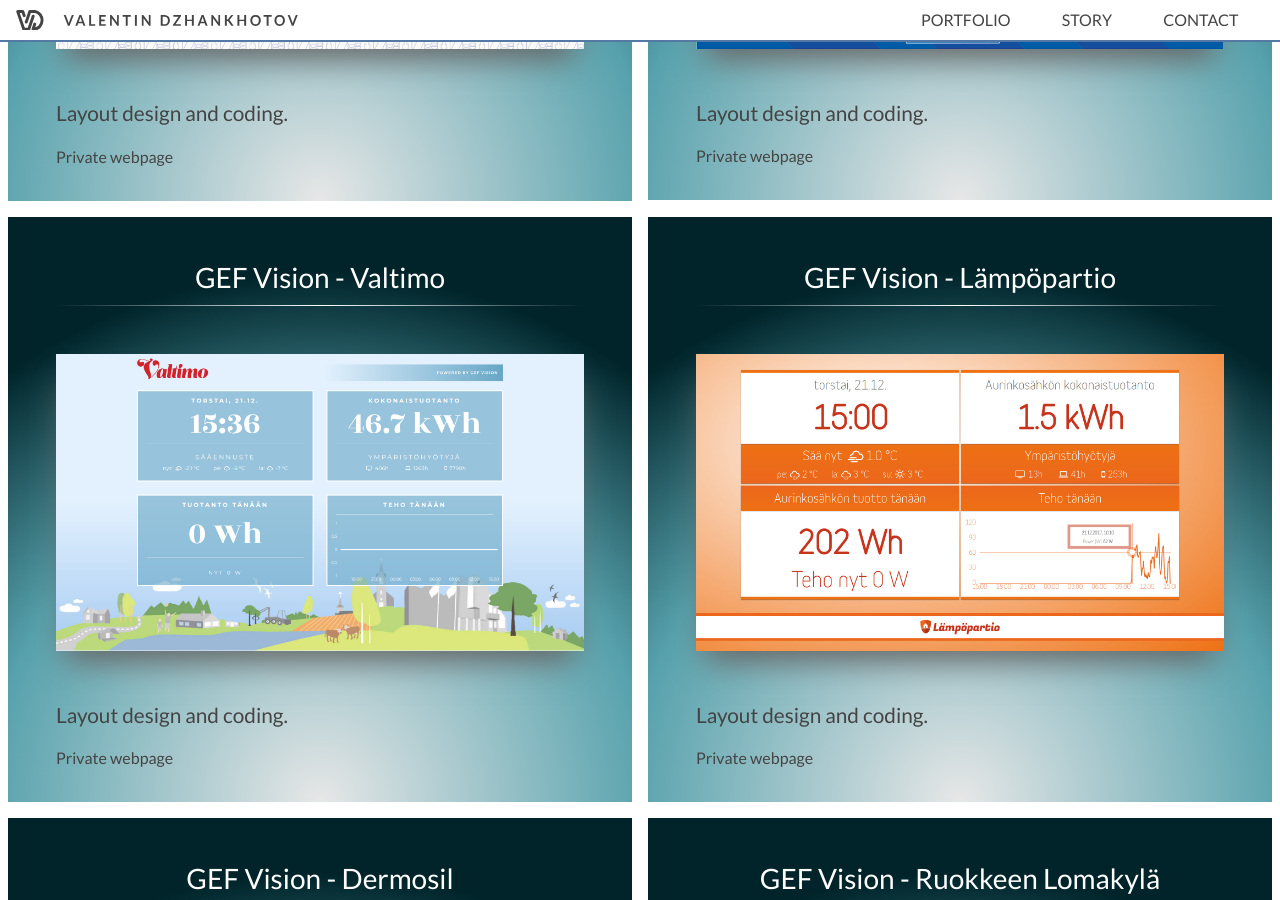
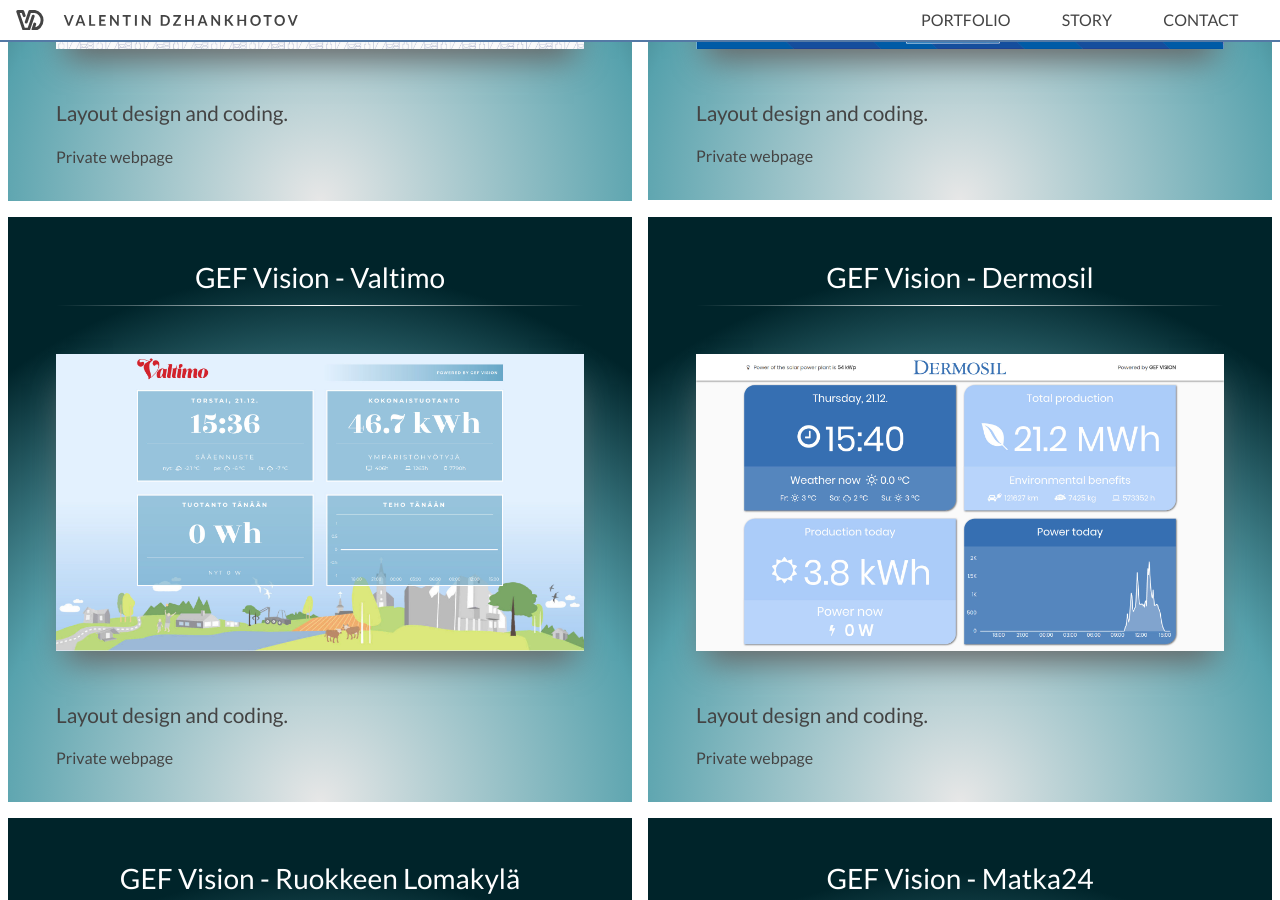
Before and after one commit to vushe/vushe.github.io, a Jekyll site: the page built from portfolio.md, in a window 1280 px wide and 900 px high, scrolled down 4241 px. Built offline with Jekyll 4.4.1, drawn with Linux system fonts in a browser that asks for light colours; nearby versions of some CDN libraries; comment, search, counter and statistics services are not loaded.

Commit message:
Removed reference

```diff
--- a/portfolio.md
+++ b/portfolio.md
@@ -19,7 +19,6 @@
     - GEF Vision - City of Seinäjoki
     - GEF Vision - Tampere Talo
     - GEF Vision - Valtimo
-    - GEF Vision - Lämpöpartio
     - GEF Vision - Dermosil
     - GEF Vision - Ruokkeen Lomakylä
     - GEF Vision - Matka24
@@ -43,7 +42,6 @@
     - /static/portfolio/seinajoki.jpg
     - /static/portfolio/tampere-talo.jpg
     - /static/portfolio/valtimo.jpg
-    - /static/portfolio/lampopartio.jpg
     - /static/portfolio/dermosil.jpg
     - /static/portfolio/ruokkeen-lomakyla.jpg
     - /static/portfolio/matka24.jpg
@@ -75,7 +73,6 @@
     - Layout design and coding.
     - Layout design and coding.
     - Layout design and coding.
-    - Layout design and coding.
     - Layout design (partly) and coding.
     - Layout design and coding.
 
@@ -83,7 +80,6 @@
     - http://www.etec.fi
     - http://www.aurinkovoimala.net
     - Private webpages
-    - Private webpage
     - Private webpage
     - Private webpage
     - Private webpage
```
Also changed, not shown: other parts of portfolio.md (+0 -1 lines).
